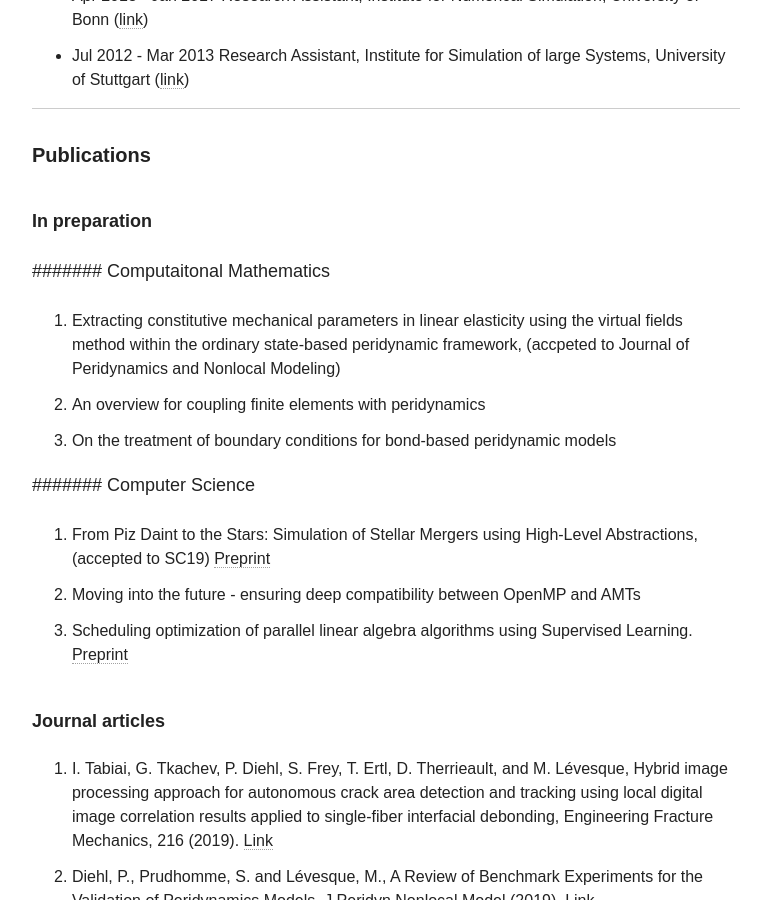
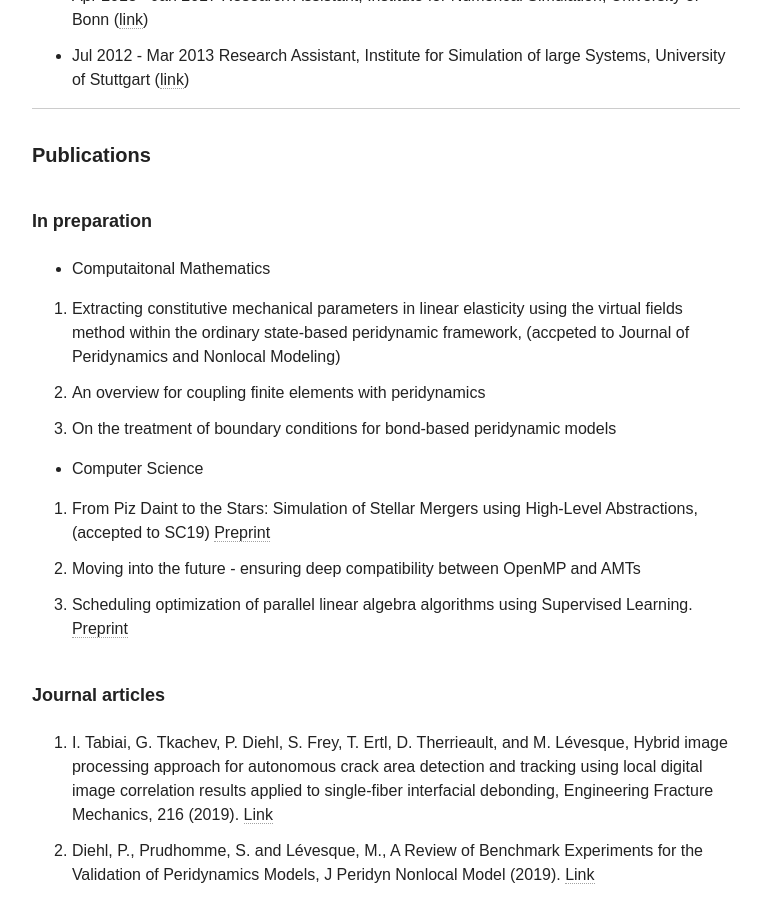
Before and after one commit to diehlpk/diehlpk.github.io, a Jekyll site: the page built from cv/index.md, in a window 1280 px wide and 900 px high, scrolled down 1446 px. Shown: the whole window, without its empty margins (254-1025 px from the left). Built offline with Jekyll 4.4.1, drawn with Linux system fonts in a browser that asks for light colours; nearby versions of some CDN libraries; some web fonts are replaced.

Commit message:
Update CV

```diff
--- a/cv/index.md
+++ b/cv/index.md
@@ -38,13 +38,13 @@ hide: true
 
 ###### In preparation
 
-####### Computaitonal Mathematics
+* Computaitonal Mathematics
 
 1. Extracting constitutive mechanical parameters in linear elasticity using the virtual fields method within the ordinary state-based peridynamic framework, (accpeted to Journal of Peridynamics and Nonlocal Modeling)
 1. An overview for coupling finite elements with peridynamics
 1. On the treatment of boundary conditions for bond-based peridynamic models
 
-####### Computer Science
+* Computer Science
 
 1. From Piz Daint to the Stars: Simulation of Stellar Mergers using High-Level Abstractions, (accepted to SC19) [Preprint](https://arxiv.org/abs/1908.03121)
 1. Moving into the future - ensuring deep compatibility between OpenMP and AMTs
```
